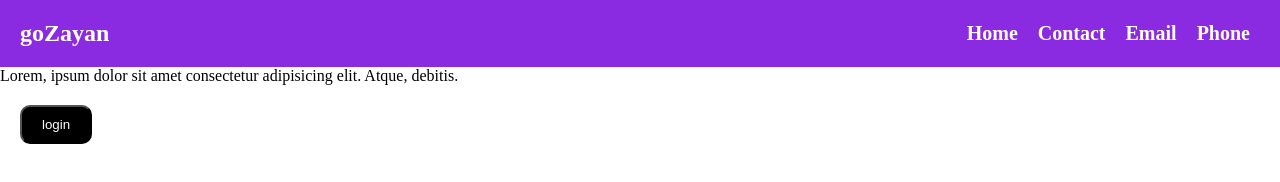
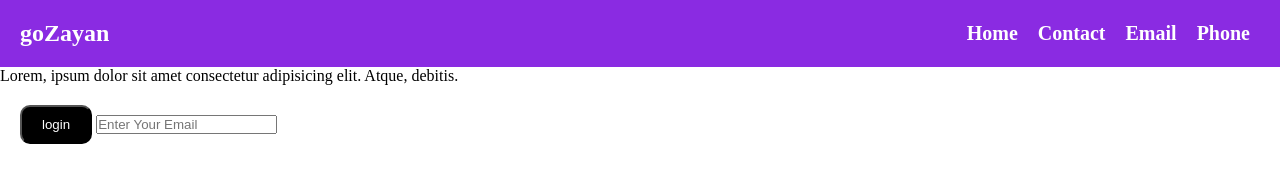
Before and after one commit to tanha27/html-css-js-dom-practice, a plain HTML site: page index.html in a window 1280 px wide. Drawn offline with Linux system fonts and the light colour scheme.

Commit message:
added input

```diff
--- a/index.html
+++ b/index.html
@@ -26,6 +26,7 @@
 <button id="btn" onclick="fahim()">login</button>
 
 
+<input type="email" name="" id="" placeholder="Enter Your Email">
 
 
 
```
